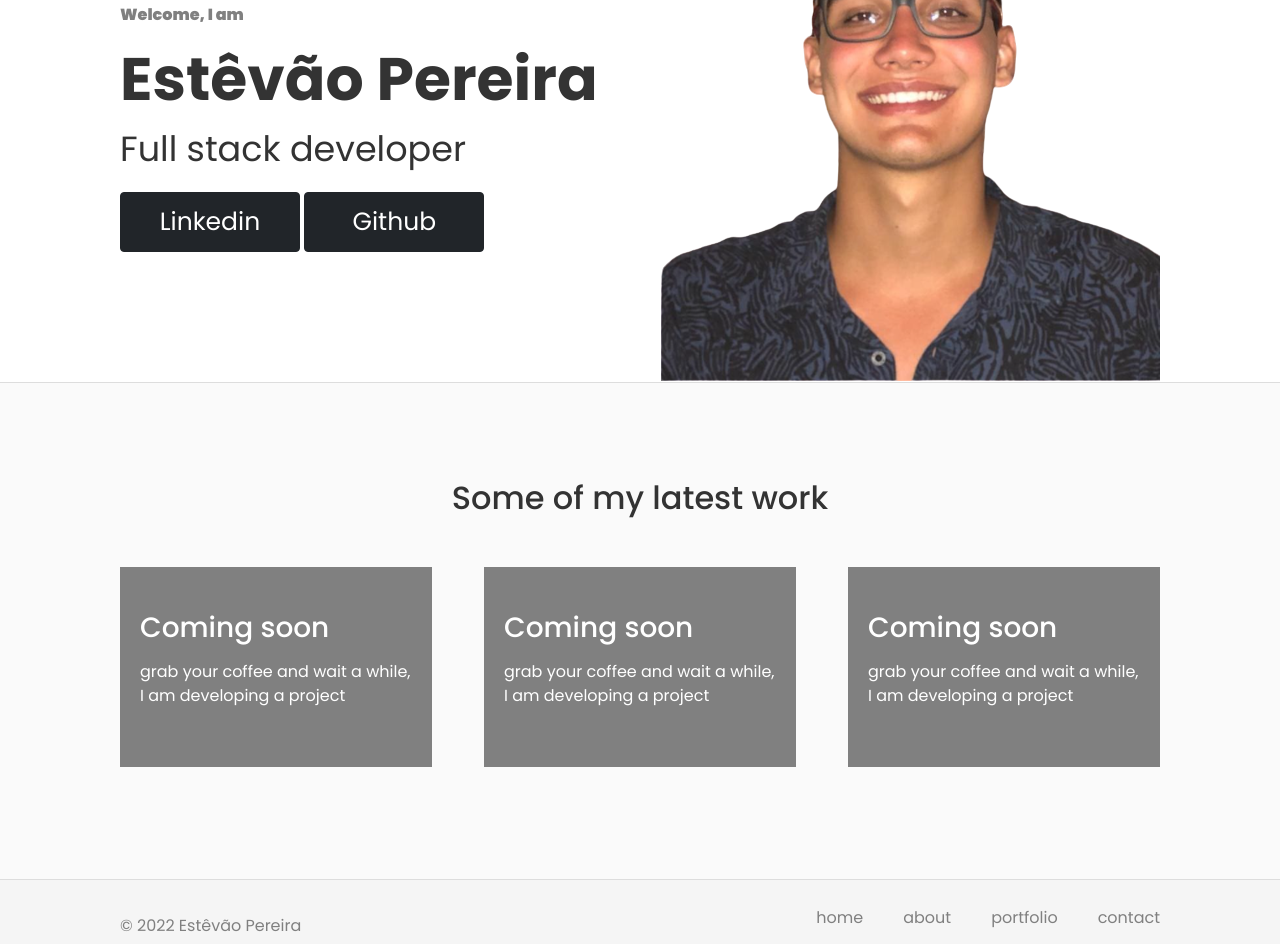
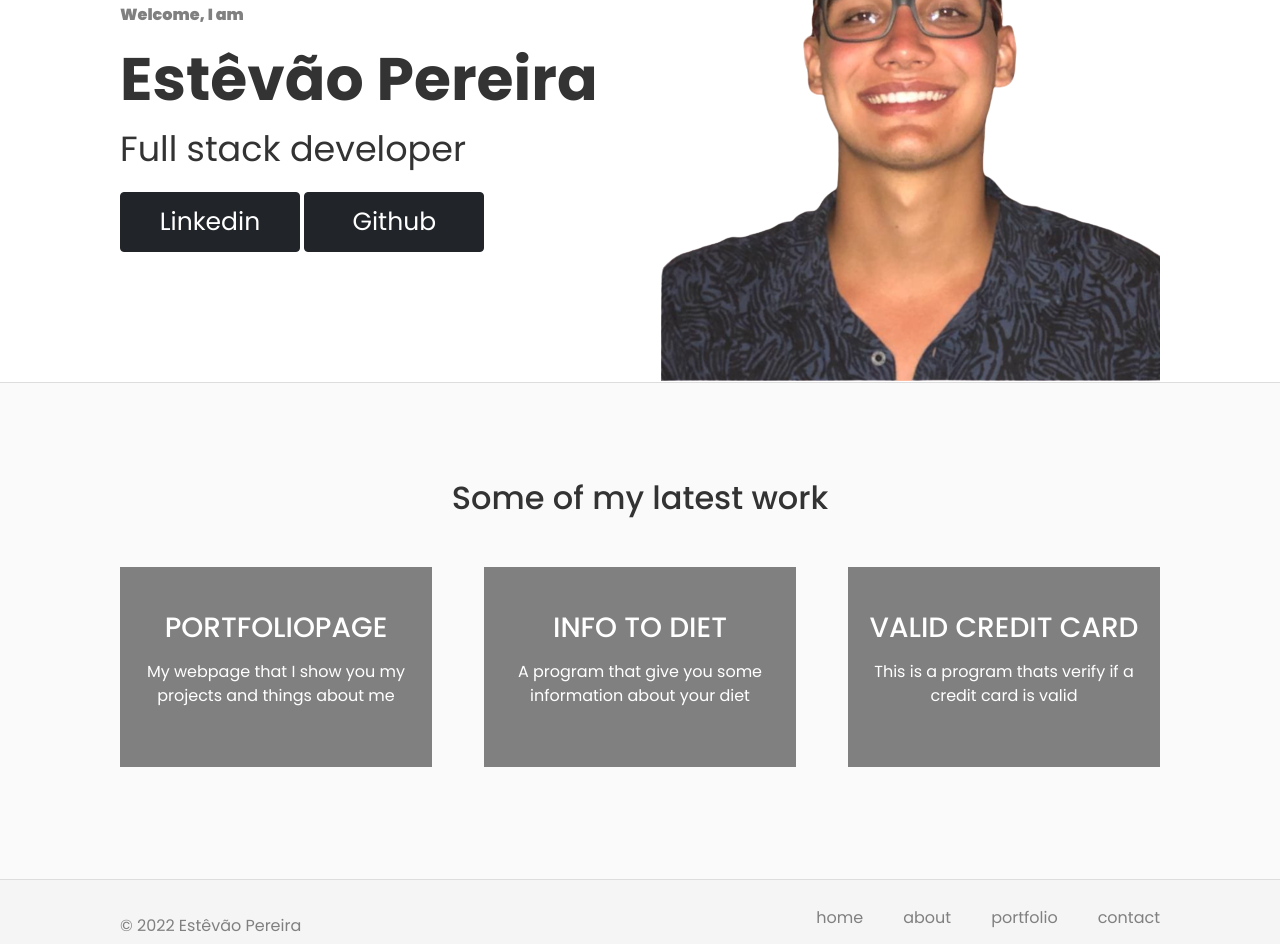
Before and after one commit to estevaopp/portfoliopage, a plain HTML site: page index.html in a window 1280 px wide. Shown: the part 229-1173 px from the top of the page. Drawn offline with nearby package versions, Linux system fonts and the light colour scheme.

Commit message:
add projects

```diff
--- a/index.html
+++ b/index.html
@@ -57,23 +57,23 @@
 
                     <ul>
                         <li>
-                            <a href="#">
-                                <h3>Coming soon</h3>
-                                <p>grab your coffee and wait a while, I am developing a project</p>
+                            <a href="https://github.com/estevaopp/portfoliopage">
+                                <h3>PORTFOLIOPAGE</h3>
+                                <p>My webpage that I show you my projects and things about me</p>
                             </a>
                         </li>
 
                         <li>
-                            <a href="#">
-                                <h3>Coming soon</h3>
-                                <p>grab your coffee and wait a while, I am developing a project</p>
+                            <a href="https://github.com/estevaopp/infoToDiet">
+                                <h3>INFO TO DIET</h3>
+                                <p>A program that give you some information about your diet</p>
                             </a>
                         </li>
 
                         <li>
-                            <a href="#">
-                                <h3>Coming soon</h3>
-                                <p>grab your coffee and wait a while, I am developing a project</p>
+                            <a href="https://github.com/estevaopp/validCreditCard">
+                                <h3>VALID CREDIT CARD</h3>
+                                <p>This is a program thats verify if a credit card is valid</p>
                             </a>
                         </li>
                     </ul>
--- a/portfolio/styles.css
+++ b/portfolio/styles.css
@@ -80,11 +80,20 @@ main ul li {
 
 main ul li a {
     padding: 20px;
+    display: flex;
+    flex-direction: column;
+    justify-content: center;
+    align-items: center;
 }
 
 main ul li a h3{
     margin-bottom: 15px;
 }
+
+main ul li a p{
+    text-align: center;
+}
+
 
 footer {
     background-color: #f5f5f5;
--- a/styles.css
+++ b/styles.css
@@ -91,10 +91,18 @@ main ul li {
 
 main ul li a {
     padding: 20px;
+    display: flex;
+    flex-direction: column;
+    justify-content: center;
+    align-items: center;
 }
 
 main ul li a h3{
     margin-bottom: 15px;
+}
+
+main ul li a p{
+    text-align: center;
 }
 
 footer {
```
Also changed, not shown: portfolio.html (+9 -9 lines).
